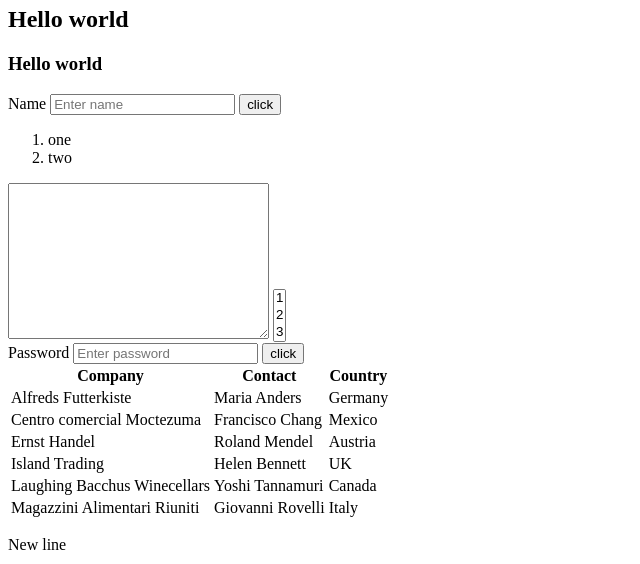
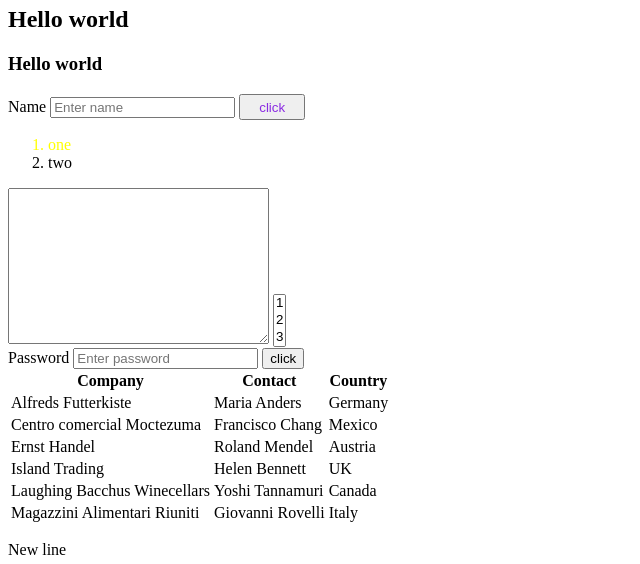
Before and after one commit to AndreiCeavdar/test, a plain HTML site: page index.html in a window 1280 px wide. Shown: the part 60-624 px from the top of the page, without its empty margins (0-640 px from the left). Drawn offline with Linux system fonts and the light colour scheme.

Commit message:
add selectors #-id-

```diff
--- a/index.html
+++ b/index.html
@@ -7,6 +7,19 @@
     " type="image/x-icon">
 
 </head>
+<style>
+    h1 {color: brown;}
+    .buttonone{
+        color: blueviolet;
+        width: 66px;
+        height: 26px;
+    }
+     #one {color: yellow;}
+     [type="text"] {
+    cursor: help;
+     }
+
+</style>
 <body>
     <div><h1>Hello world</h1>
     <h2>Hello world</h2>
@@ -16,9 +29,9 @@
     <div>
         <label for="">Name</label>
         <input type="text" placeholder="Enter name">
-        <button type="submit">click</button>
+        <button class="buttonone" type="submit">click</button>
         <ol>
-        <li>one</li>
+        <li id="one">one</li>
         <li>two</li>
         </ol>
     </div>
@@ -81,7 +94,8 @@
             <p>New line</p>
           <a href="siteTwo.html">Connect to siteTwo </a>
           <img src="https://images.fineartamerica.com/images/artworkimages/mediumlarge/3/1-rammstein-logo-andras-stracey.jpg" alt="">
-          <video src="https://youtu.be/TBXDPbYZJKw"></video>
+
+
           </div>
     </div>
 </body>
```
Also changed, not shown: style.css (added).
